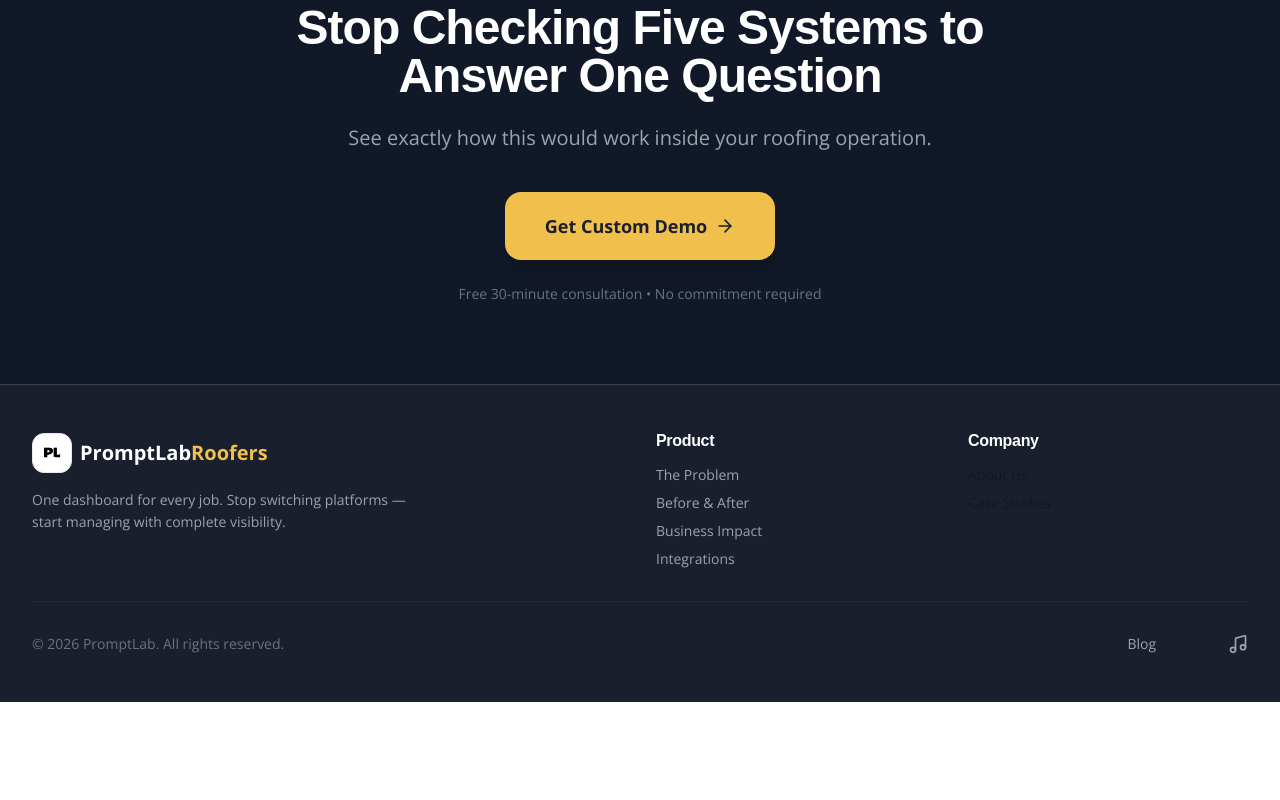
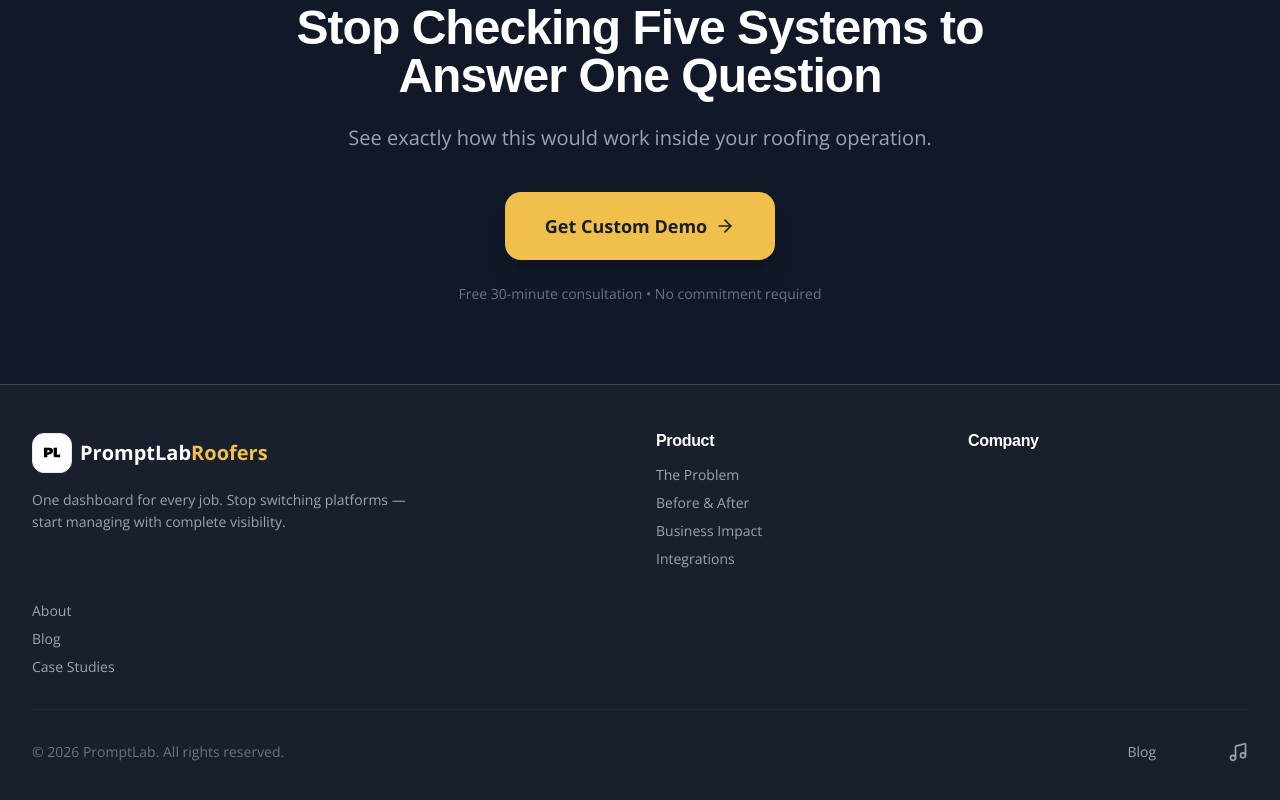
Before and after one commit to oharejohnpatrick-creator/roofers-landing, a plain HTML site: page unified-dashboard.html in a window 1280 px wide. Shown: the part 5936-6736 px from the top of the page. Before the commit the page ends 6638 px from the top, so only its background shows below. Drawn offline with nearby package versions, Linux system fonts and the light colour scheme; some icons are missing.

Commit message:
Update unified-dashboard.html

```diff
--- a/unified-dashboard.html
+++ b/unified-dashboard.html
@@ -520,13 +520,12 @@
         <li><a href="#integrations" class="hover:text-white transition">Integrations</a></li>
     </ul>
                 </div>
-                <div>
-                    <h4 class="text-white font-semibold mb-4">Company</h4>
-                    <ul class="space-y-2 text-sm">
-                        <li><a href="https://joinpromptlab.ai/about" target="_blank" rel="noopener" class="hover:text-white transition">About Us</a></li>
-                        <li><a href="https://www.joinpromptlab.ai/case-studies" target="_blank" rel="noopener" class="hover:text-white transition">Case Studies</a></li>
-                    </ul>
-                </div>
+                <h4 class="text-white font-semibold mb-4">Company</h4>
+<ul class="space-y-2 text-sm text-gray-400">
+    <li><a href="https://joinpromptlab.ai/about" target="_blank" rel="noopener" class="text-gray-400 hover:text-white transition">About</a></li>
+    <li><a href="https://www.joinpromptlab.ai/blog" target="_blank" rel="noopener" class="text-gray-400 hover:text-white transition">Blog</a></li>
+    <li><a href="https://www.joinpromptlab.ai/case-studies" target="_blank" rel="noopener" class="text-gray-400 hover:text-white transition">Case Studies</a></li>
+</ul>
             </div>
             <div class="border-t border-gray-800 pt-8 flex flex-col md:flex-row justify-between items-center gap-4">
     <p class="text-gray-500 text-sm">© 2026 PromptLab. All rights reserved.</p>
```
